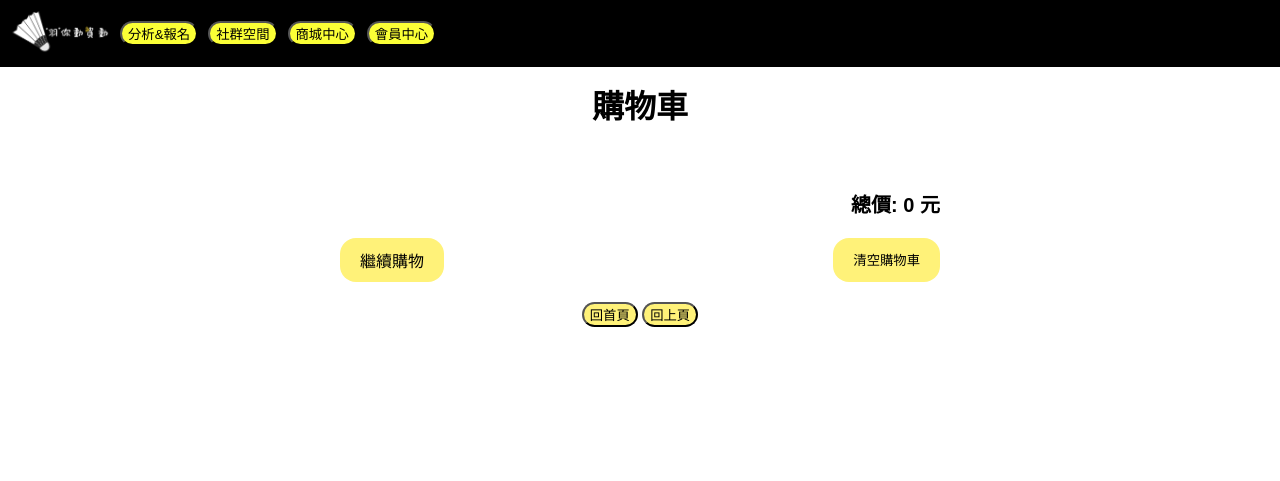
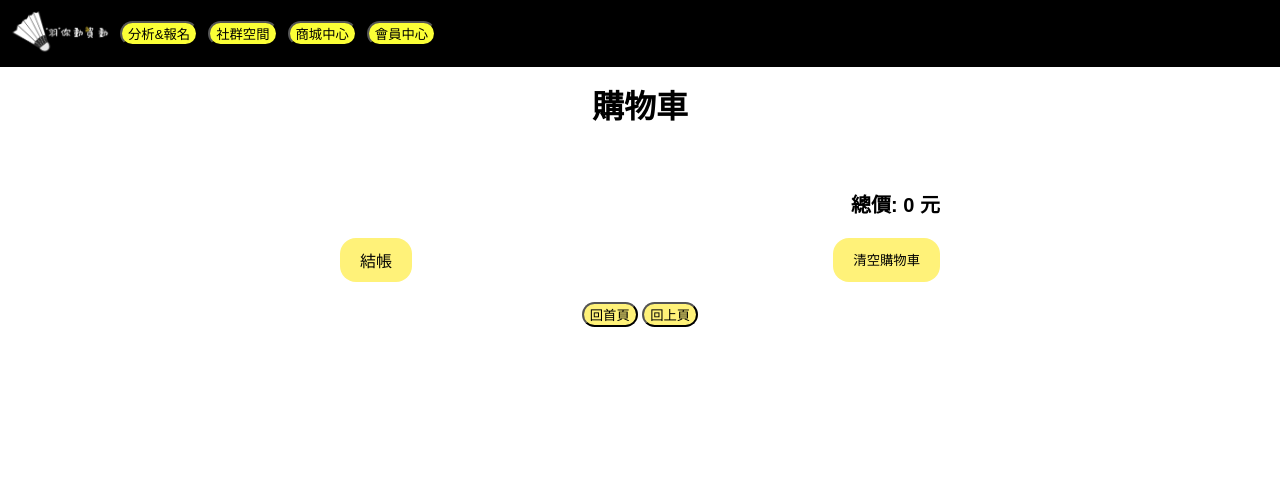
Before and after one commit to badminton113405/Badminton113405, a Django app: page /shopingcar/ in a window 1280 px wide. Shown: the top 481 px of the page. Run offline with Django 5.2, Linux system fonts and the light colour scheme; some web fonts are replaced.

Commit message:
-修改 購物車按鈕

```diff
--- a/BADMINTON/app/templates/shopingcar.html
+++ b/BADMINTON/app/templates/shopingcar.html
@@ -124,7 +124,7 @@
     <p class="total">總價: <span id="total-price">0</span> 元</p>
 
     <div class="button-group">
-        <a href="{% url 'mall' %}">繼續購物</a>
+        <a href="{% url 'mall' %}">結帳</a>
         <button id="clear-cart">清空購物車</button>
     </div>
 </div>
```
